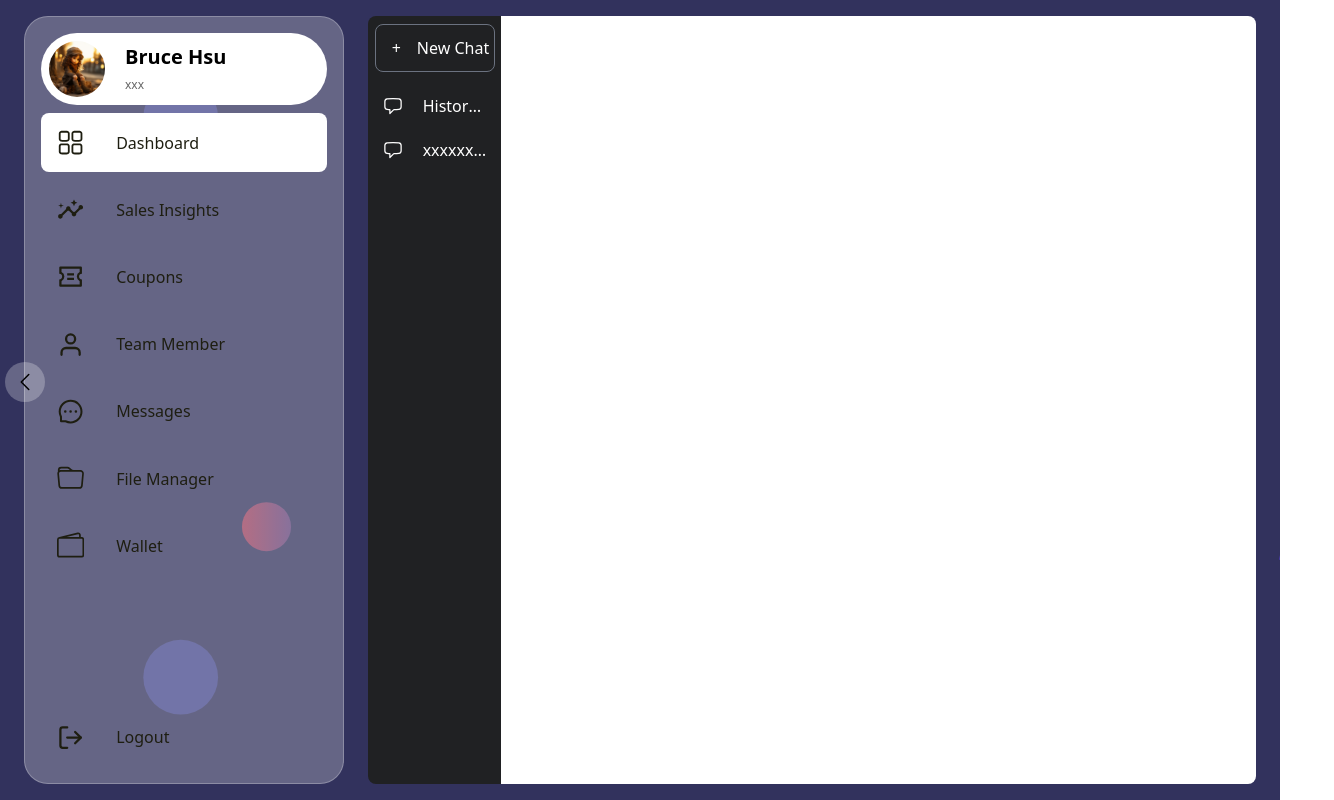
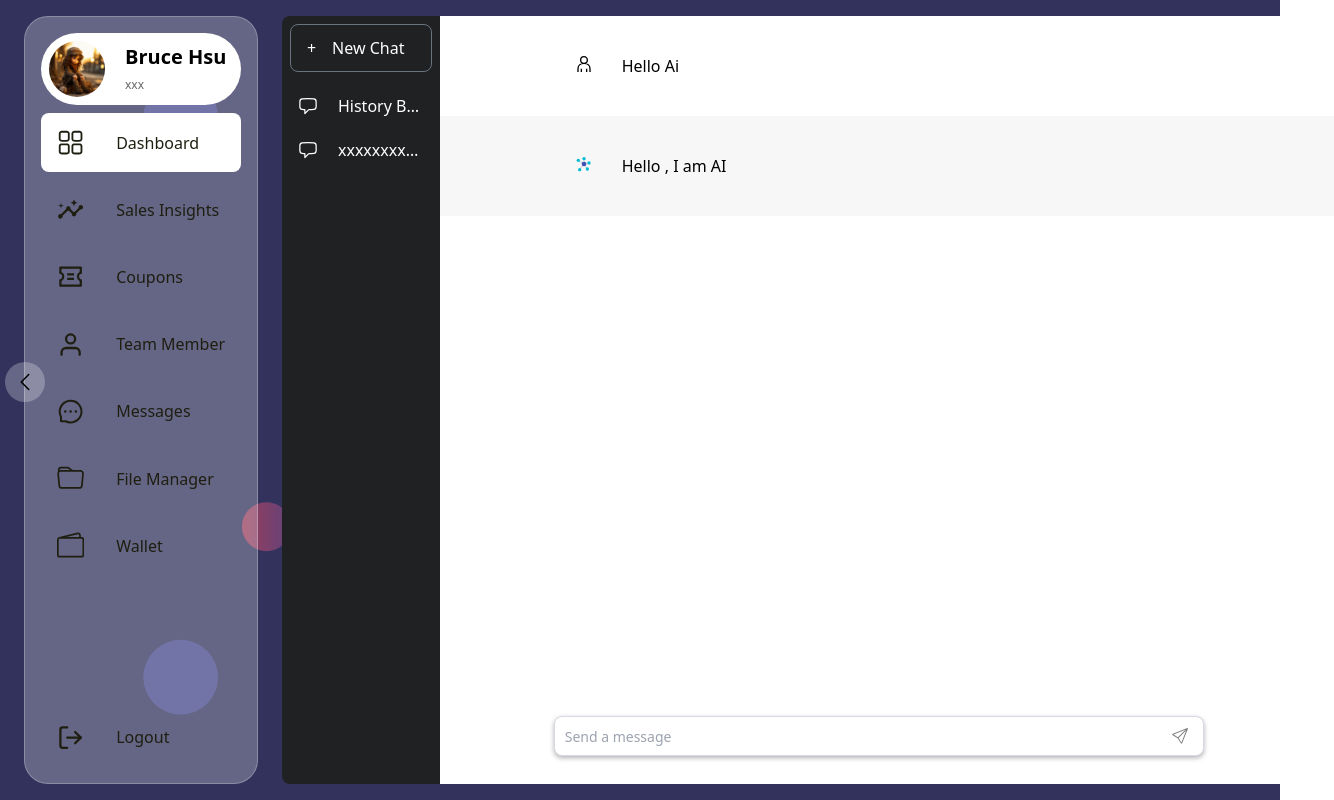
Before and after one commit to Bruce-CodeMan/AI_Online_PC, a React (Vite) app in the folder AI_Online_PC/: page /content in a window 1280 px wide. Shown: the whole page, 1334 px wide, since content can reach past the window. Built offline with nearby package versions, Linux system fonts and the light colour scheme.

Commit message:
finish the chatUI

```diff
--- a/AI_Online_PC/package.json
+++ b/AI_Online_PC/package.json
@@ -14,6 +14,7 @@
     "@radix-ui/react-dialog": "^1.0.4",
     "clsx": "^2.0.0",
     "framer-motion": "^10.13.1",
+    "less": "^4.1.3",
     "react": "^18.2.0",
     "react-dom": "^18.2.0",
     "react-icons": "^4.10.1",
--- /dev/null
+++ b/AI_Online_PC/src/containers/ChatGPT/components/ContentChatGPT/componenets/Logo/index.tsx
@@ -0,0 +1,9 @@
+const ChatGPTLogo = () => {
+  return (
+    <div className="flex h-[100vh] items-center justify-center w-full">
+      <p className="text-[rgb(217,217,227)] font-bold text-5xl">ChatGPT</p>
+    </div>
+  )
+}
+
+export default ChatGPTLogo;
--- /dev/null
+++ b/AI_Online_PC/src/containers/ChatGPT/components/ContentChatGPT/componenets/Message/index.module.less
@@ -0,0 +1,22 @@
+.message_container {
+    width: 100%;
+    display: flex;
+    justify-content: center;
+    padding: 30px 0
+}
+
+.message_avatar_container {
+    width: 35px;
+    height: 35px;
+    display: flex;
+    align-items: center;
+    justify-content: center;
+}
+
+.message_text {
+    width: 585px;
+    padding: 0;
+    margin: 8px 0;
+    margin-left: 20px;
+    word-wrap: break-word;
+}
--- /dev/null
+++ b/AI_Online_PC/src/containers/ChatGPT/components/ContentChatGPT/componenets/Message/index.tsx
@@ -0,0 +1,54 @@
+import { GrUser } from "react-icons/gr"
+import { FcMindMap } from "react-icons/fc";
+
+
+// Custom Imports
+import styles from "./index.module.less"
+import { useEffect, useRef, useState } from "react";
+
+interface IPros {
+  content: string;
+  aiMessage: boolean;
+  animate?: boolean;
+}
+
+interface ISlowText {
+  speed: number;
+  text: string;
+}
+
+const SlowText = ({ speed, text }: ISlowText) => {
+  const [placeholder, setPlaceholder] = useState(text[0])
+  const index = useRef(0)
+
+  useEffect(() => {
+    function tick(){
+      index.current++
+      setPlaceholder((prev) => prev + text[index.current])
+    }
+    if(index.current < text.length - 1){
+      let addChar = setInterval(tick, speed)
+      return () => clearInterval(addChar)
+    }
+  }, [placeholder, speed, text])
+
+  return <span>{ placeholder }</span>
+}
+
+const Message = ({ content, aiMessage, animate }: IPros) => {
+ return (
+  <div
+    className={`${styles.message_container}`}
+    style={{ background: aiMessage? 'rgb(247,247,248)': 'white' }}
+  >
+    <div className={`${styles.message_avatar_container}`}>
+      {aiMessage ? <FcMindMap /> : <GrUser />}
+    </div>
+    <p className={`${styles.message_text}`}>
+      {animate ? <SlowText speed={80} text={content}/> : content }
+    </p>
+  </div>
+ )
+}
+
+export default Message;
--- /dev/null
+++ b/AI_Online_PC/src/containers/ChatGPT/components/ContentChatGPT/componenets/Messages/index.tsx
@@ -0,0 +1,12 @@
+import Message from "../Message";
+
+const Messages = () => {
+  return (
+    <div className="flex-1">
+      <Message content="Hello Ai" aiMessage={false}/>
+      <Message animate content="Hello , I am AI" aiMessage={true}/>
+    </div>
+  )
+}
+
+export default Messages;
--- /dev/null
+++ b/AI_Online_PC/src/containers/ChatGPT/components/ContentChatGPT/componenets/NewMessageInput/index.module.less
@@ -0,0 +1,17 @@
+.new_message_input {
+    width: 650px;
+    border: 1px solid rgb(217,217,227);
+    border-radius: 8px;
+    height: 40px;
+    outline: none;
+    box-shadow: 0px 2px 5px 0px rgba(0, 0, 0, 0.3);
+    font-size: 14px;
+    padding: 0 10px;
+    position: relative;
+    transition: 0.4s;
+}
+
+.new_message_input:focus {
+    border: 1px solid rgb(217,217,227);
+    box-shadow: 0px 10px 15px 0px rgba(0, 0, 0, 0.3);
+}
--- /dev/null
+++ b/AI_Online_PC/src/containers/ChatGPT/components/ContentChatGPT/componenets/NewMessageInput/index.tsx
@@ -0,0 +1,20 @@
+import { BsSend } from "react-icons/bs";
+
+import styles from "./index.module.less"
+
+const NewMessageInput = () => {
+  return (
+    <div className="relative bottom-0 h-24 w-full rounded-br-lg flex items-center justify-center">
+      <input
+        placeholder="Send a message"
+        value=""
+        className={`${styles.new_message_input}`}
+      />
+      <div className="relative right-8 cursor-pointer">
+        <BsSend color="gray" rotate={180}/>
+      </div>
+    </div>
+  )
+}
+
+export default NewMessageInput;
--- a/AI_Online_PC/src/containers/ChatGPT/components/ContentChatGPT/index.tsx
+++ b/AI_Online_PC/src/containers/ChatGPT/components/ContentChatGPT/index.tsx
@@ -3,9 +3,18 @@
  * @Author: Bruce Hsu
  * @Description:
  */
+
+// Custom Imports
+// import ChatGPTLogo from "./componenets/Logo";
+import NewMessageInput from "./componenets/NewMessageInput";
+import Messages from "./componenets/Messages";
+
 const ContentChatGPT = () => {
   return (
-    <div className="bg-white w-full h-full rounded-r-lg"></div>
+    <div className="bg-white w-full h-full rounded-r-lg flex flex-col">
+      <Messages />
+      <NewMessageInput />
+    </div>
   )
 }
 
```
Also changed, not shown: 1 other file (tests, documents, lock files or other folders).
